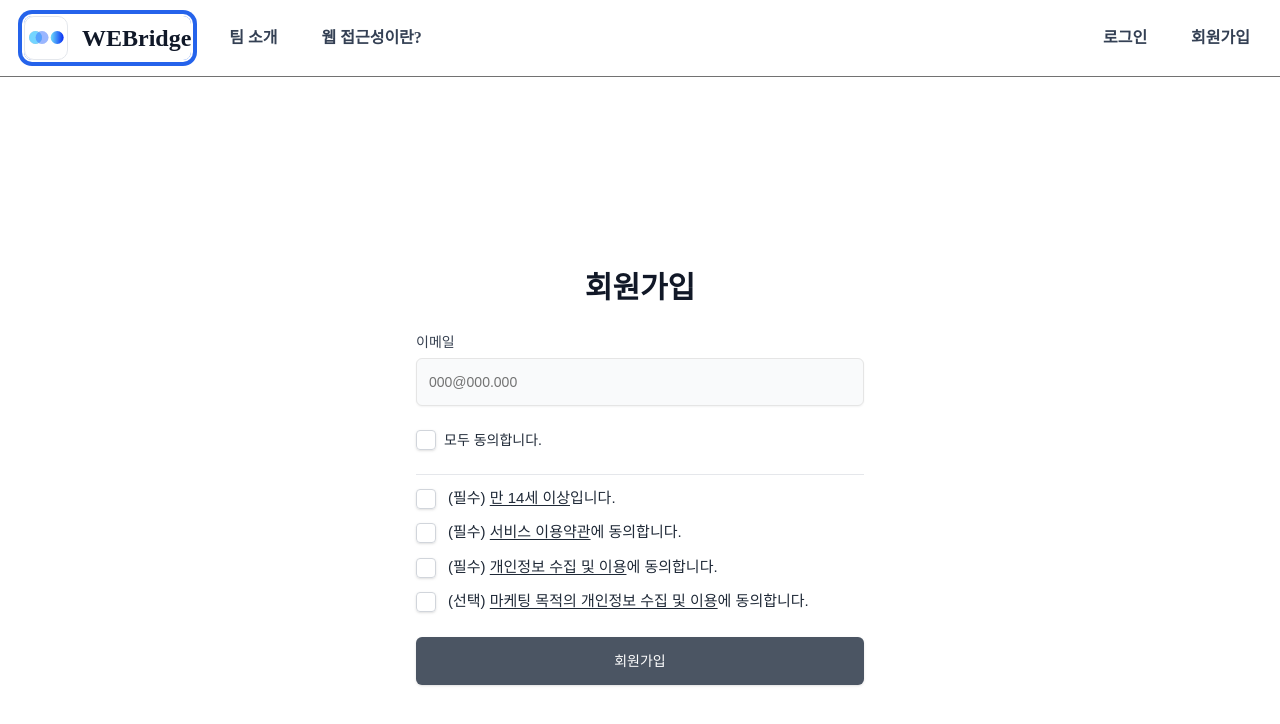
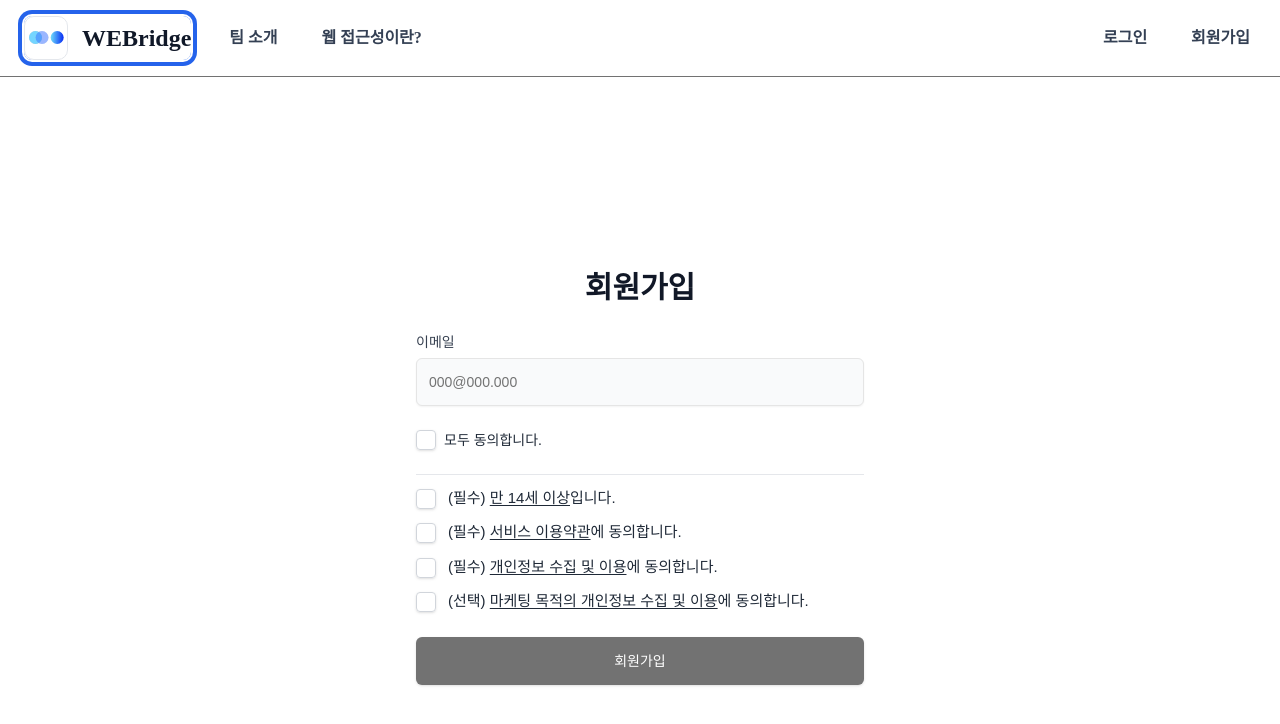
Before and after one commit to inable-it/webridge-frontend, a React (Vite) app: page /terms-agreement in a window 1280 px wide. Shown: the top 724 px of the page. Built offline with nearby package versions, Linux system fonts and the light colour scheme.

Commit message:
refactor: 명도대비_소셜 로그인 후 약관동의 페이지 버튼 색상 수정

```diff
--- a/src/pages/auth/TermsAgreementPage.tsx
+++ b/src/pages/auth/TermsAgreementPage.tsx
@@ -226,7 +226,7 @@ const TermsAgreementPage = () => {
           className={`w-full h-12 text-white ${
             canSubmit()
               ? "bg-blue-600 hover:bg-blue-700"
-              : "bg-gray-600 cursor-not-allowed"
+              : "bg-[#727272] cursor-not-allowed"
           }`}
         >
           {isLoading ? "처리 중..." : "회원가입"}
```
